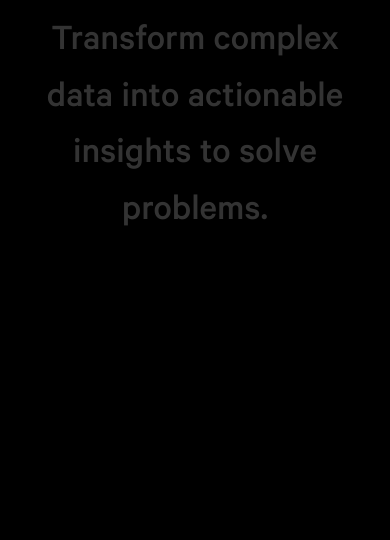
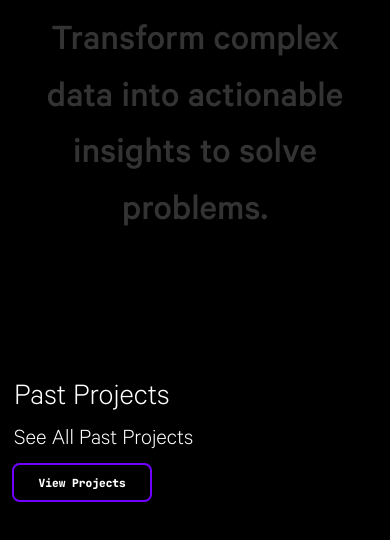
Before and after one commit to Prathmeshpawar21/Portfolio, a Next.js app: page / in a window 390 px wide. Shown: the part 1181-1721 px from the top of the page. Built offline with nearby package versions, Linux system fonts and the light colour scheme; no server answers; what bad-words would draw is missing.

Commit message:
New Modification about projects

```diff
--- a/components/Hero/Hero.js
+++ b/components/Hero/Hero.js
@@ -97,14 +97,14 @@ const Hero = () => {
           <Profiles />
         </div>
         <div className="staggered-reveal pt-4">
-          {/* <Button href={`#${MENULINKS[4].ref}`} classes="link" type="primary"> */}
-          {/* <Button href={`https://drive.google.com/uc?export=download&id=1rCrwGWNvSg0I43dRS6TkFXlqtYvGcHZi`}
- classes="link" type="primary" > */}
- <Button href={`https://drive.google.com/uc?export=download&id=1rCrwGWNvSg0I43dRS6TkFXlqtYvGcHZi`}
- classes="link" type="primary" >
+              {/* <Button href={`#${MENULINKS[4].ref}`} classes="link" type="primary"> */}
+              {/* <Button href={`https://drive.google.com/uc?export=download&id=1rCrwGWNvSg0I43dRS6TkFXlqtYvGcHZi`}
+                  classes="link" type="primary" > */}
 
-            Get Resume
-          </Button>
+                  <Button href={`https://drive.google.com/uc?export=download&id=1rCrwGWNvSg0I43dRS6TkFXlqtYvGcHZi`}
+                  classes="link" type="primary" >Get Resume
+                  </Button>
+
         </div>
       </div>
       <div
--- /dev/null
+++ b/components/Pastproject/Pastproject.js
@@ -0,0 +1,89 @@
+import { useState, useEffect, useRef, useLayoutEffect } from "react";
+import gsap from "gsap";
+import Button from "../Button/Button";
+import { MENULINKS, TYPED_STRINGS } from "../../constants";
+import Link from "next/link";
+
+const options = {
+  strings: TYPED_STRINGS,
+  typeSpeed: 50,
+  startDelay: 1500,
+  backSpeed: 50,
+  backDelay: 8000,
+  loop: true,
+};
+
+const PastProjects = () => {
+
+  const [lottie, setLottie] = useState(null);
+  const sectionRef = useRef(null);
+  const typedElementRef = useRef(null);
+  const lottieRef = useRef(null);
+
+  useLayoutEffect(() => {
+    const ctx = gsap.context(() => {
+      gsap
+        .timeline({ defaults: { ease: "none" } })
+        .to(sectionRef.current, { opacity: 1, duration: 2 })
+        .from(
+          sectionRef.current.querySelectorAll(".staggered-reveal"),
+          { opacity: 0, duration: 0.5, stagger: 0.5 },
+          "<"
+        );
+    });
+
+    return () => ctx.revert();
+  }, []);
+
+
+  useEffect(() => {
+    if (lottie && lottieRef.current) {
+      const animation = lottie.loadAnimation({
+        container: lottieRef.current,
+        renderer: "svg",
+        loop: true,
+        autoplay: true,
+        animationData: require("../../public/lottie/lottie.json"),
+      });
+
+      return () => animation.destroy();
+    }
+  }, [lottie]);
+
+  return (
+    <section
+      ref={sectionRef}
+      id={MENULINKS[0].ref}
+      className="w-full flex md:items-center py-2 2xl:container mx-auto xl:px-20 md:px-12 px-4 relative mb-2"
+      style={{ opacity: 0 }}
+    >
+      <style global jsx>
+        {`
+          .typed-cursor {
+            font-size: 2rem;
+          }
+        `}
+      </style>
+      <div className="flex flex-col pt-20 md:pt-0 select-none">
+
+          <div className="staggered-reveal pt-2">
+              <h2 className="text-4xl md:text-6xl font-light text-gray-400"> Past Projects</h2>
+              <h2 className="text-[1.65rem] font-light md:max-w-lg max-w-sm mt-2 staggered-reveal">
+              See All Past Projects{" "}
+              </h2>
+              <div className="staggered-reveal pt-2">
+
+
+              <Button href="/Clgproject/clgProject" classes="link" type="primary" >View Projects
+
+              </Button>
+
+              </div>
+          </div>
+
+      </div>
+    </section>
+  );
+};
+
+export default PastProjects;
--- /dev/null
+++ b/pages/Clgproject/clgProject.js
@@ -0,0 +1,8 @@
+// pages/clgProject.js
+export default function ClgProject() {
+  return (
+    <div>
+      <h1>Welcome to the College Project Page</h1>
+    </div>
+  );
+}
--- a/pages/index.js
+++ b/pages/index.js
@@ -16,6 +16,16 @@ import Collaboration from "@/components/Collaboration/Collaboration";
 import Contact from "@/components/Contact/Contact";
 import Footer from "@/components/Footer/Footer";
 import { displayFancyLogs } from "utils/log";
+import Link from 'next/link';
+
+import PastProjects from "@/components/Pastproject/Pastproject";
+
+
+
+// import clgProject from "@/components/_Past_project/Clg_project/clgProject";
+// import gameDev from "@/components/_Past_project/GameDev/gameDev";
+// import webDev from "@/components/_Past_project/Web_dev/webDev";
+
 
 gsap.registerPlugin(ScrollTrigger);
 gsap.config({ nullTargetWarn: false });
@@ -66,14 +76,19 @@ export default function Home() {
               DATA
             </div>
             <div className="fixed top-0 left-0 h-screen w-screen -z-1" />
+
+
             <Hero />
             <About1 clientHeight={clientHeight} />
+
+            <PastProjects />
+
             <Skills />
             <About2 clientHeight={clientHeight} />
             <Projects isDesktop={isDesktop} clientHeight={clientHeight} />
             <Work isDesktop={isDesktop} />
             <Collaboration clientHeight={clientHeight} />
-            <Contact />
+            <Contact isDesktop={isDesktop} clientHeight={clientHeight}/>
           </main>
           <Footer />
         </>
```
Also changed, not shown: components/Projects/Projects.js (+12 -0 lines), components/_Workstation/Workstation.js (added), pages/Game_dev/gameDev.js (added), pages/Web_dev/webDev.js (added), 1 other file (tests, documents, lock files or other folders).
